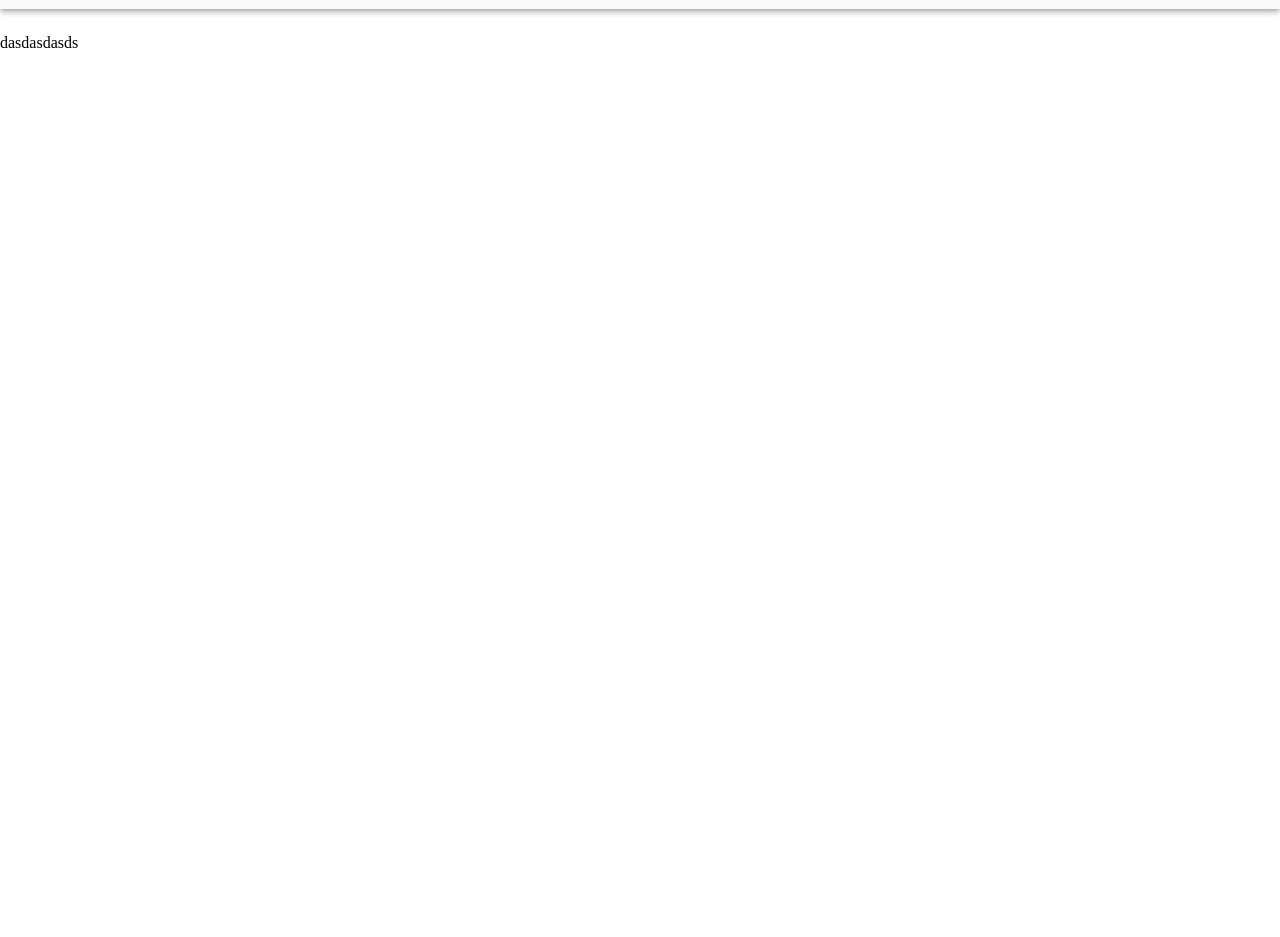
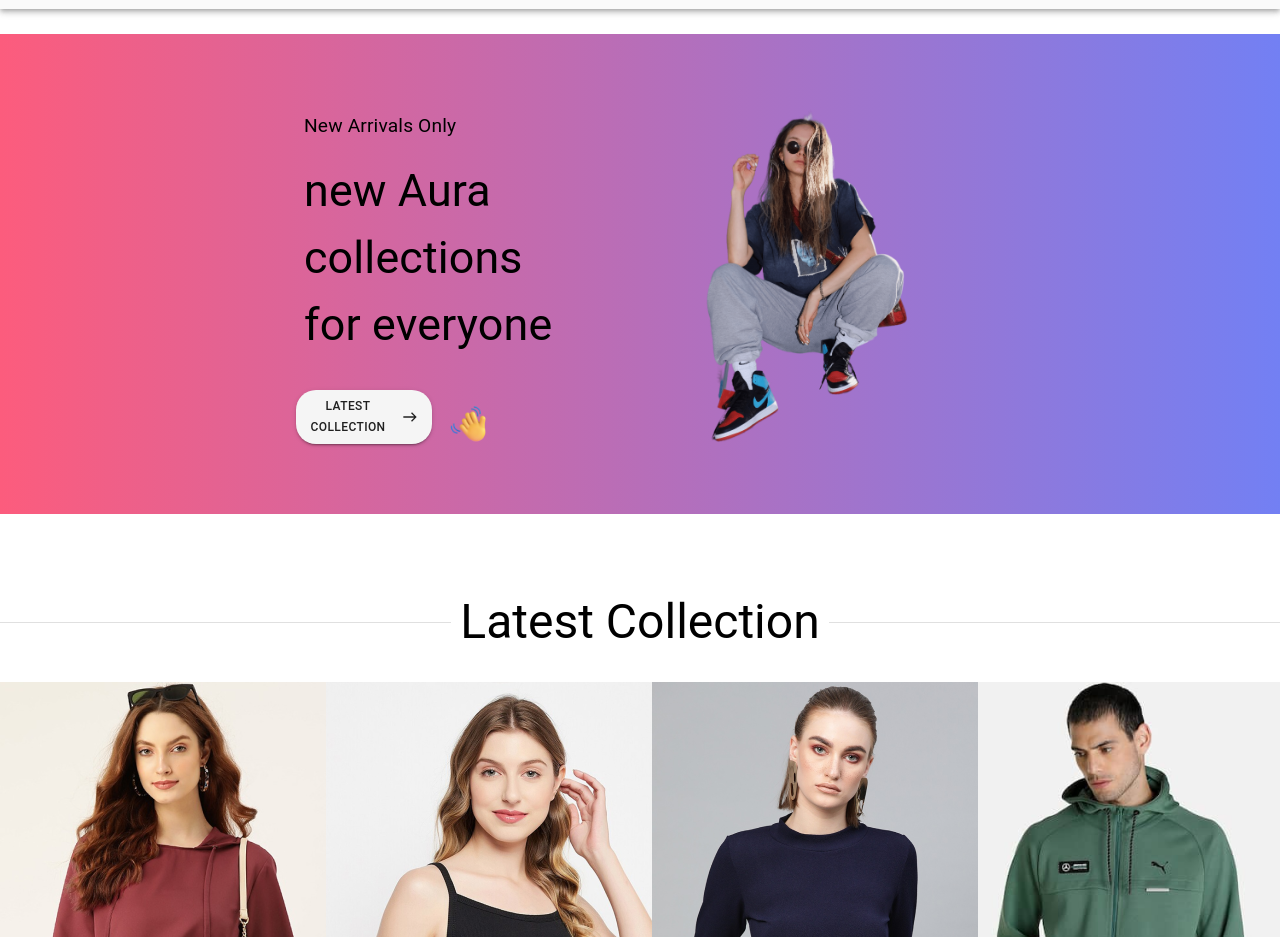
Before and after one commit to adam-sion/Aura-e-commerce, a React (Vite) app in the folder Aura/: page /men in a window 1280 px wide. Shown: the part 55-992 px from the top of the page. Before the commit the page ends 800 px from the top, so only its background shows below. Built offline with nearby package versions, Linux system fonts and the light colour scheme.

Commit message:
feat(HomePage.tsx): add homePage styling

```diff
--- a/Aura/src/App.tsx
+++ b/Aura/src/App.tsx
@@ -12,8 +12,11 @@ function App() {
     <>
      <ThemeProvider theme={theme}>
      <ShoppingListProvider>
-     <NavBar/>
-     <Outlet/>
+      <div style ={{  overflowX: 'hidden'}}>
+      <NavBar/>
+      <Outlet/>
+      </div>
+
      </ShoppingListProvider>
      </ThemeProvider>
     </>
--- /dev/null
+++ b/Aura/src/components/Hero.tsx
@@ -0,0 +1,88 @@
+import { Box, Button, Typography } from "@mui/material";
+import { FC } from "react";
+import heroPic from "../Assets/hero_image.png"
+import handPic from "../Assets/hand_icon.png"
+import EastIcon from '@mui/icons-material/East';
+
+interface HeroProps {
+    scroll: ()=> void
+}
+export const Hero:FC<HeroProps> = ({scroll})=> {
+return (
+    <Box
+    sx={{
+      width: '100vw',
+      height: { xs: '110vh', sm: '300vh', md: '50vh' },  // Adjust height for small screens
+      background: 'linear-gradient(to right, #fc5c7d, #6a82fb)',
+      display: 'flex',
+      flexDirection: { xs: 'column', md: 'row' },  // Stack on small screens, row on larger screens
+      alignItems: 'center',
+      p: { xs: 2, md: 5 },  // Add padding for smaller screens
+    }}
+  >
+    <Typography
+      sx={{
+        display: 'flex',
+
+        flexDirection: 'column',
+        textAlign: { xs: 'center', md: 'left' },  // Center text on small screens, align left on larger screens
+        width: { xs: '100%', md: '30%' },  // Full width on small screens, 30% on larger screens
+        marginLeft: { md: '20%' },  // Only apply margin on larger screens
+      }}
+      component="div"
+    >
+      <Box
+        sx={{
+          fontSize: { xs: '4vw', sm: '3vw', md: '1.5vw' },  // Adjust font size for different screen sizes
+          m: 1,
+        }}
+      >
+        New Arrivals Only
+      </Box>
+
+      <Box
+        sx={{
+          fontSize: { xs: '6vw', sm: '5vw', md: '3.5vw' },  // Adjust font size for different screen sizes
+          m: 1,
+          whiteSpace: 'pre-line',
+        }}
+      >
+
+        {"new Aura\ncollections\nfor everyone"}
+
+      </Box>
+  <Box sx={{display:'flex', justifyContent:'row',width: { xs: '70%', sm: '60%', md: '50%' },
+          alignSelf: { xs: 'center', md: 'flex-start' },}}>
+      <Button
+      onClick={()=> scroll()}
+        sx={{
+          borderRadius: '20px',
+          marginTop: 3,
+          bgcolor: 'whitesmoke',
+        }}
+        variant="contained"
+      >
+        <Box sx={{ fontSize: { xs: '3vw', md: '1.5vh' } }}>  {/* Responsive text size */}
+          Latest Collection
+        </Box>
+        <EastIcon sx={{ marginLeft: 2, fontSize: { xs: '4vw', md: '2vh' } }} />  {/* Adjust icon size */}
+      </Button>
+      <Box sx={{display:'flex', alignItems:'end', marginLeft:2}}>
+      <img src={handPic} alt="" height={'40vh' }/>
+      </Box>
+      </Box>
+    </Typography>
+
+    <img
+      src={heroPic}
+      alt=""
+      style={{
+        height: '90%',
+        width: 'auto',
+        maxWidth: '100%',
+      }}
+    />
+  </Box>
+
+)
+}
--- a/Aura/src/components/NavBar.tsx
+++ b/Aura/src/components/NavBar.tsx
@@ -10,7 +10,7 @@ import { useShoppingList } from "../contexts/shoppingCartContext";
 export const NavBar = () => {
   const {items} = useShoppingList();
   return (
-    <div style ={{ marginBottom:'25px'}}>
+    <div style ={{ marginBottom:'25px', width:'100%'}}>
     <AppBar sx={{ bgcolor: theme.palette.primary.main, position:'static'}}>
       <Toolbar sx={{ display: 'flex', justifyContent: 'space-around'}}>
         <div style={{ display: 'flex', alignItems: 'center'}}>
--- /dev/null
+++ b/Aura/src/data/new_collections.ts
@@ -0,0 +1,100 @@
+import p10_img from "../Assets/product_10.png";
+import p11_img from "../Assets/product_11.png";
+import p12_img from "../Assets/product_12.png";
+import p13_img from "../Assets/product_13.png";
+import p14_img from "../Assets/product_14.png";
+import p15_img from "../Assets/product_15.png";
+import p16_img from "../Assets/product_16.png";
+import p17_img from "../Assets/product_17.png";
+import p18_img from "../Assets/product_18.png";
+import p19_img from "../Assets/product_19.png";
+import p20_img from "../Assets/product_20.png";
+import p21_img from "../Assets/product_21.png";
+import { Product } from "../types/Product";
+
+export const new_collections:Product[] = [
+  {
+    id: 10,
+    name: "Striped Flutter Sleeve Overlap Collar Peplum Hem Blouse",
+    category: "women",
+    image: p10_img,
+    price:85
+  },
+  {
+    id: 11,
+    name: "Striped Flutter Sleeve Overlap Collar Peplum Hem Blouse",
+    category: "women",
+    image: p11_img,
+    price:85
+  },
+  {
+    id: 12,
+    name: "Striped Flutter Sleeve Overlap Collar Peplum Hem Blouse",
+    category: "women",
+    image: p12_img,
+    price:85
+  },
+  {
+    id: 13,
+    name: "Men Green Solid Zippered Full-Zip Slim Fit Bomber Jacket",
+    category: "men",
+    image: p13_img,
+    price:85
+  },
+  {
+    id: 14,
+    name: "Men Green Solid Zippered Full-Zip Slim Fit Bomber Jacket",
+    category: "men",
+    image: p14_img,
+    price:85
+  },
+  {
+    id: 15,
+    name: "Men Green Solid Zippered Full-Zip Slim Fit Bomber Jacket",
+    category: "men",
+    image: p15_img,
+    price:85
+  },
+  {
+    id: 16,
+    name: "Men Green Solid Zippered Full-Zip Slim Fit Bomber Jacket",
+    category: "men",
+    image: p16_img,
+    price:85
+  },
+  {
+    id: 17,
+    name: "Men Green Solid Zippered Full-Zip Slim Fit Bomber Jacket",
+    category: "men",
+    image: p17_img,
+    price:85
+  },
+  {
+    id: 18,
+    name: "Men Green Solid Zippered Full-Zip Slim Fit Bomber Jacket",
+    category: "men",
+    image: p18_img,
+    price:85
+  },
+  {
+    id: 19,
+    name: "Men Green Solid Zippered Full-Zip Slim Fit Bomber Jacket",
+    category: "men",
+    image: p19_img,
+    price:85
+  },
+  {
+    id: 20,
+    name: "Men Green Solid Zippered Full-Zip Slim Fit Bomber Jacket",
+    category: "men",
+    image: p20_img,
+    price:85
+  },
+  {
+    id: 21,
+    name: "Men Green Solid Zippered Full-Zip Slim Fit Bomber Jacket",
+    category: "men",
+    image: p21_img,
+    price:85
+  },
+];
--- /dev/null
+++ b/Aura/src/types/Product.ts
@@ -0,0 +1,7 @@
+export type Product = {
+    id:number,
+    name:string,
+    image:any,
+    category:"men"|"women"|"kid",
+    price:number
+}
--- a/Aura/src/views/HomePage.tsx
+++ b/Aura/src/views/HomePage.tsx
@@ -1,12 +1,43 @@
 
 
-import { FC } from "react"
+import { FC, useRef } from "react"
+import { Hero } from "../components/Hero"
+import { Box, Divider, Grid, Typography } from "@mui/material";
+import {new_collections} from "../data/new_collections.ts"
+export const HomePage:FC = ()=> {
 
-export const HomePage:FC = ()=> {
+    const sectionRef = useRef<null | HTMLDivElement>(null);
+
+    const scrollToSection = () => {
+        if (sectionRef.current) {
+          sectionRef.current.scrollIntoView({ behavior: "smooth" });
+        }
+      };
        return (<>
+      <Hero scroll={scrollToSection}/>
+      <div ref={sectionRef} style={{marginTop:'10vh'}}>
+      <Divider
+  sx={{
+    borderBottomWidth: '10px',  // This controls the thickness of the Divider
+    borderColor: 'black',  // Optional: Set the color of the Divider
+    fontWeight: 'fontWeightMedium',
+    mb: 4, // Optional: Add margin below the Divider
+  }}
+>
+  <Typography variant="h3">Latest Collection</Typography>
+</Divider>
 
-        dasdasdasds
-
+<Grid  container spacing={{ xs: 2, md: 3 }} columns={{ xs: 2, sm: 10, md: 16 }}>
+  {new_collections.map((item) => (
+    <Grid item xs={2} sm={4} md={4} key={item.id}>
+      <img src={item.image} alt="" />
+      <div style={{maxWidth:'350px'}}><Typography variant="h6">{item.name}</Typography>
+      <Typography variant="h5">$<Box component="span" fontWeight='fontWeightMedium'>{item.price}</Box></Typography>
+      </div>
+    </Grid>
+  ))}
+</Grid>
+</div>
     </>)
 
 }
```
Also changed, not shown: Aura/src/data/new_collections.js (deleted, +0 -69 lines), Aura/src/components/ShoppingCart.tsx (renamed from Aura/src/views/ShoppingCart.tsx).
